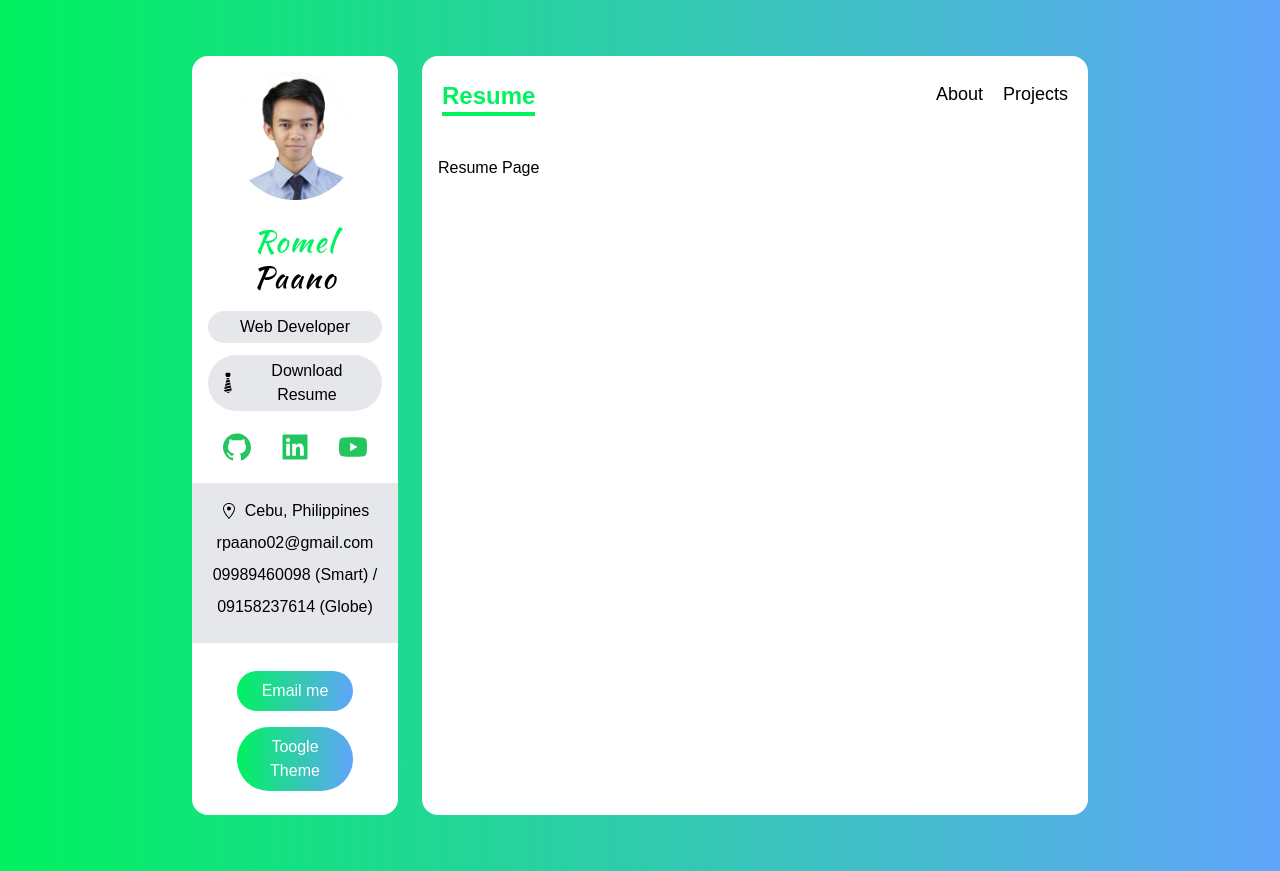
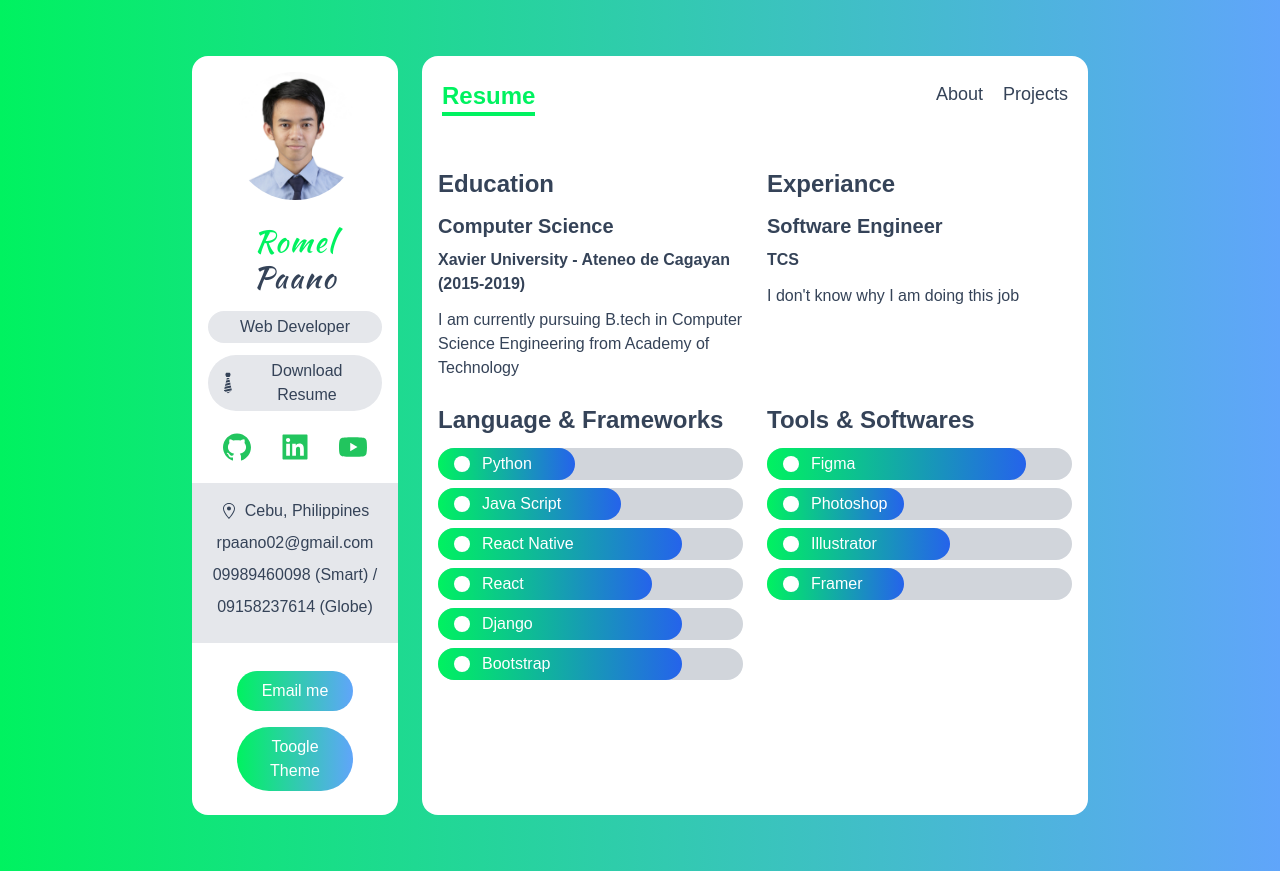
Before and after one commit to rpaano/personal-porfolio, a Next.js app: page /resume in a window 1280 px wide. Built offline with nearby package versions, Linux system fonts and the light colour scheme.

Commit message:
Add about and resume page

```diff
--- /dev/null
+++ b/components/Bar.tsx
@@ -0,0 +1,17 @@
+import React, { FunctionComponent } from 'react'
+import { SkillContract } from '../ServicesContract'
+
+const Bar:FunctionComponent<{ data: SkillContract }> = ({ data : {Icon, name, level}}) => {
+  return (
+    <div className="my-2 text-white bg-gray-300 rounded-full">
+        <div className="flex items-center px-4 py-1 rounded-full bg-gradient-to-r from-green to-blue-600"
+            style={{ width: level }}
+        >
+            <Icon className="mr-3"/>
+            { name }
+        </div>
+    </div>
+  )
+}
+
+export default Bar
--- /dev/null
+++ b/components/ServiceCard.tsx
@@ -0,0 +1,23 @@
+import { FunctionComponent } from 'react'
+import { ServiceContract } from '../ServicesContract'
+
+const ServiceCard:FunctionComponent<{ service:ServiceContract }> = ({ service:{Icon, about, title} }) => {
+
+    const createMarkup = () => {
+        return {
+            __html: about,
+        }
+    }
+
+    return (
+    <div className="flex items-center p-2 space-x-4">
+        <Icon className="w-12 h-12 text-green"/>
+        <div>
+            <h4 className="font-bold">{ title }</h4>
+            <p dangerouslySetInnerHTML={ createMarkup() }/>
+        </div>
+    </div>
+  )
+}
+
+export default ServiceCard
--- a/data.ts
+++ b/data.ts
@@ -2,7 +2,8 @@ import { AiOutlineAntDesign, AiOutlineApi } from 'react-icons/ai'
 import { MdDeveloperMode } from 'react-icons/md'
 import { FaServer } from 'react-icons/fa'
 import { RiComputerLine } from 'react-icons/ri'
-import { ServiceContract } from './ServicesContract'
+import { ServiceContract, SkillContract } from './ServicesContract'
+import { BsCircleFill } from 'react-icons/bs'
 
 export const services:ServiceContract[] = [
     {
@@ -41,3 +42,59 @@ export const services:ServiceContract[] = [
           "Lorem ipsum dolor sit amet consectetur adipisicing elit. Hic quis minima autem!",
       },
 ]
+
+export const languages: SkillContract[] = [
+    {
+      Icon: BsCircleFill,
+      name: "Python",
+      level: "45%",
+    },
+    {
+      Icon: BsCircleFill,
+      name: "Java Script",
+      level: "60%",
+    },
+    {
+      Icon: BsCircleFill,
+      name: "React Native",
+      level: "80%",
+    },
+    {
+      Icon: BsCircleFill,
+      name: "React",
+      level: "70%",
+    },
+    {
+      Icon: BsCircleFill,
+      name: "Django",
+      level: "80%",
+    },
+    {
+      Icon: BsCircleFill,
+      name: "Bootstrap",
+      level: "80%",
+    },
+  ];
+
+  export const tools: SkillContract[] = [
+    {
+      Icon: BsCircleFill,
+      name: "Figma",
+      level: "85%",
+    },
+    {
+      Icon: BsCircleFill,
+      name: "Photoshop",
+      level: "45%",
+    },
+    {
+      Icon: BsCircleFill,
+      name: "Illustrator",
+      level: "60%",
+    },
+    {
+      Icon: BsCircleFill,
+      name: "Framer",
+      level: "45%",
+    },
+  ];
--- a/pages/index.tsx
+++ b/pages/index.tsx
@@ -1,16 +1,34 @@
-import { GetServerSidePropsContext, GetStaticPropsContext } from 'next'
 import React from 'react'
+import ServiceCard from '../components/ServiceCard'
 import { services } from '../data'
 
-const index = ({services}: {services:any}) => {
+const index = () => {
 
     return (
-        <div>
-            <h1>
-                Bye bye world
-            </h1>
+        <div className="flex flex-col flex-grow px-6 pt-1">
+
+            <h6 className="my-3 font-medium">
+                I am currently pursuing B.Tech Degree(Final Year) in Computer Science
+                Engineering from Academy of Technology. I have 3+ years of experience in
+                Web Development and I have a Youtube Channel where I teach Full Stack
+                Web Development
+            </h6>
+            <div className="flex-grow p-4 mt-5 bg-gray-400" style={{marginLeft: '-1.5rem', marginRight: '-1.5rem'}}>
+                <h6 className="my-3 text-xl font-bold tracking-wide">What I Offer</h6>
+                <div className="grid gap-6 lg:grid-cols-2">
+                    {
+                        services.map((service) =>
+                            <div className="bg-gray-200 rounded-lg lg:col-span-1">
+                                <ServiceCard service={service}/>
+                            </div>
+                        )
+                    }
+                </div>
+            </div>
         </div>
     )
 }
 
 export default index
+
+// {services}: {services:any}
--- a/pages/resume.tsx
+++ b/pages/resume.tsx
@@ -1,8 +1,53 @@
 import React from 'react'
+import Bar from '../components/Bar'
+import { languages, tools } from '../data'
 
 const resume = () => {
   return (
-    <div className="p-4">Resume Page</div>
+    <div className="p-4">
+        <div className="grid gap-6 md:grid-cols-2">
+            <div>
+                <h5 className="my-3 text-2xl font-bold">Education</h5>
+                <div>
+                    <h5 className="my-2 text-xl font-bold">Computer Science</h5>
+                    <p className="font-semibold">Xavier University - Ateneo de Cagayan (2015-2019)</p>
+                    <p className="my-3">
+                        I am currently pursuing B.tech in Computer Science Engineering
+                        from Academy of Technology
+                    </p>
+                </div>
+            </div>
+            <div>
+                <h5 className="my-3 text-2xl font-bold">Experiance</h5>
+                <div>
+                    <h5 className="my-2 text-xl font-bold">Software Engineer</h5>
+                    <p className="font-semibold">TCS </p>
+                    <p className="my-3">
+                        I don't know why I am doing this job
+                    </p>
+                </div>
+            </div>
+        </div>
+
+        <div className="grid gap-6 md:grid-cols-2">
+            <div>
+                <h5 className="my-3 text-2xl font-bold">Language & Frameworks</h5>
+                <div className="my-2">
+                    {
+                        languages.map(language => <Bar data={language} key={language.name}/>)
+                    }
+                </div>
+            </div>
+            <div>
+                <h5 className="my-3 text-2xl font-bold">Tools & Softwares</h5>
+                <div className="my-2">
+                    {
+                        tools.map(tool => <Bar data={tool} key={tool.name}/>)
+                    }
+                </div>
+            </div>
+        </div>
+    </div>
   )
 }
 
--- a/styles/globals.css
+++ b/styles/globals.css
@@ -7,4 +7,5 @@
 body {
     background-color: black;
     font-family: sans-serif;
+    color: #354358;
 }
```
Also changed, not shown: ServicesContract.ts (+7 -1 lines).
